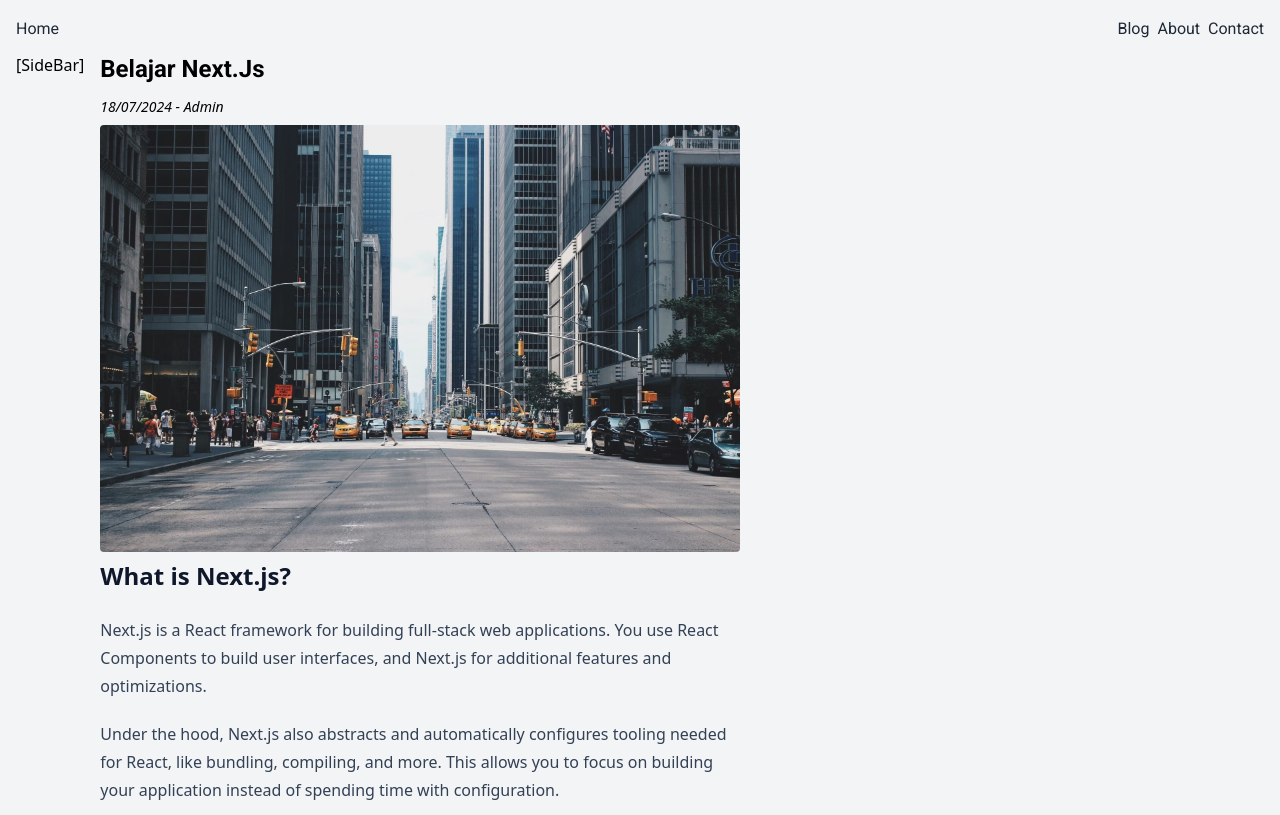
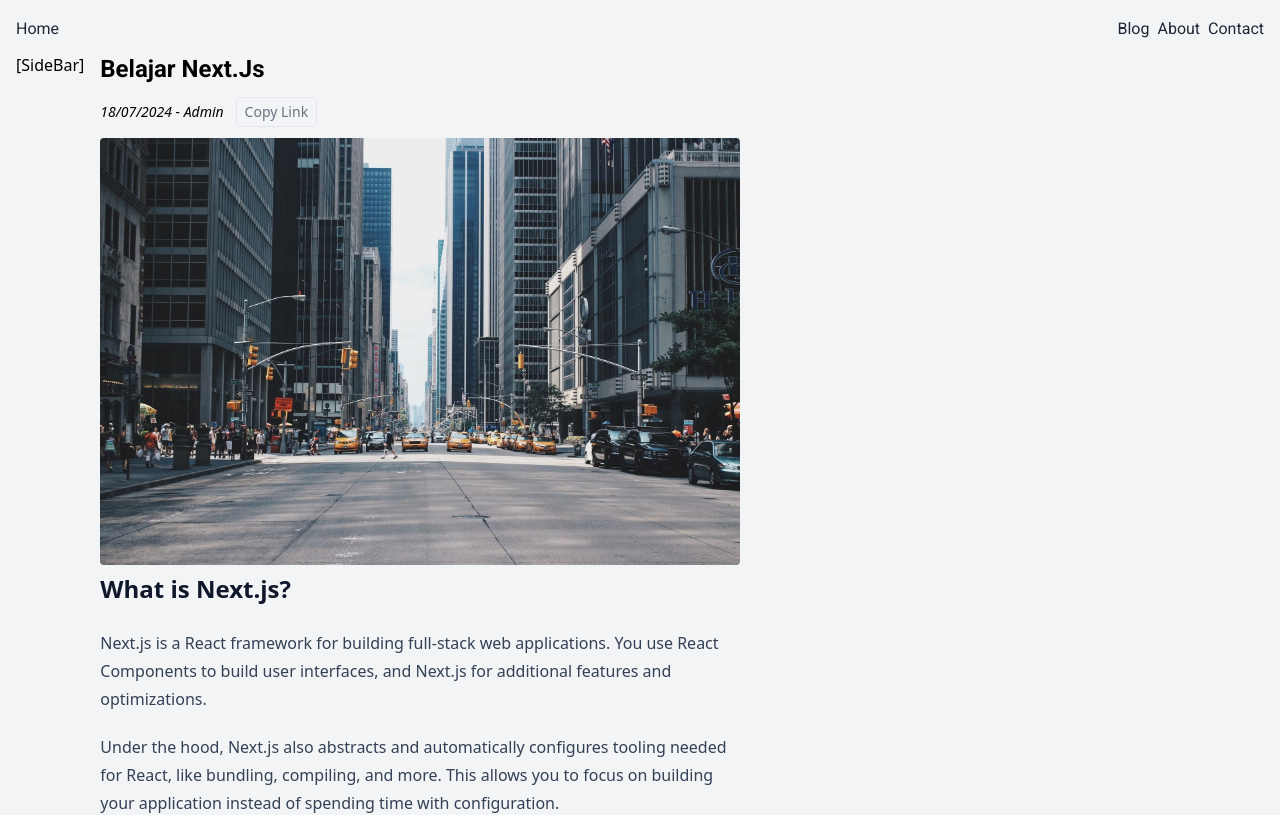
Before and after one commit to bgsdewo/Next.js_With_Headless_CMS, a Next.js app in the folder learn-nextjs/: page /blog/belajar-nextjs in a window 1280 px wide. Shown: the top 815 px of the page. Built offline with nearby package versions, Linux system fonts and the light colour scheme.

Commit message:
Membuat Component Client Untuk Share Link

```diff
--- a/learn-nextjs/app/blog/[slug]/page.jsx
+++ b/learn-nextjs/app/blog/[slug]/page.jsx
@@ -1,4 +1,5 @@
 import Heading from "@/components/Heading";
+import ShareLinkButton from "@/components/ShareLinkButton";
 import { getPost } from "@/lib/post";
 
 export async function generateMetadata({ params: { slug } }) {
@@ -14,9 +15,12 @@
   return (
     <>
       <Heading>{post.title}</Heading>
-      <p className="italic text-sm pb-2">
-        {post.date} - {post.author}
-      </p>
+      <div className="flex gap-3 pb-2 items-baseline">
+        <p className="italic text-sm pb-2">
+          {post.date} - {post.author}
+        </p>
+        <ShareLinkButton />
+      </div>
       <img
         src={post.image}
         alt=""
--- /dev/null
+++ b/learn-nextjs/components/ShareLinkButton.jsx
@@ -0,0 +1,16 @@
+"use client";
+
+export default function ShareLinkButton() {
+  function handleClick() {
+    console.log("clicked!");
+  }
+
+  return (
+    <button
+      onClick={handleClick}
+      className="border px-2 py-1 rounded text-gray-500 text-sm hover:bg-gray-200 hover:text-gray-700"
+    >
+      Copy Link
+    </button>
+  );
+}
```
